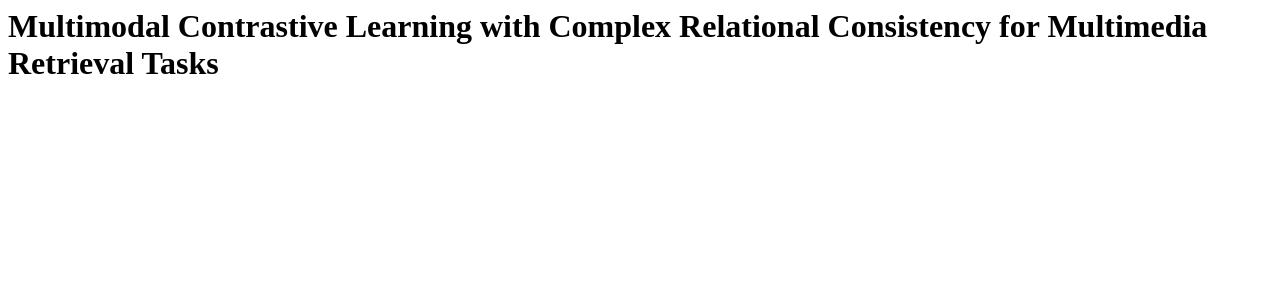
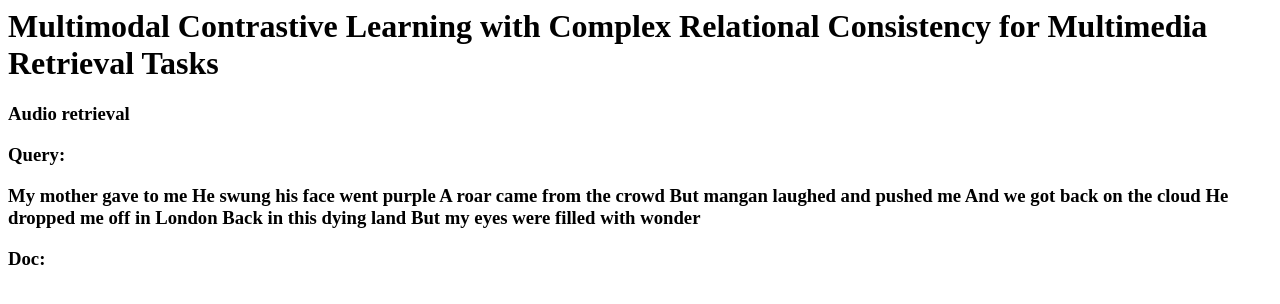
Before and after one commit to wehoxy/SIGIR22.github.io, a plain HTML site: page index.html in a window 1280 px wide. Drawn offline with Linux system fonts and the light colour scheme.

Commit message:
Update index.html

```diff
--- a/index.html
+++ b/index.html
@@ -1,7 +1,19 @@
 <html>
-  <body>
-    <h1> Multimodal Contrastive Learning with Complex Relational Consistency for Multimedia Retrieval Tasks </h1>
+	<body>
+	<h1> Multimodal Contrastive Learning with Complex Relational Consistency for Multimedia Retrieval Tasks </h>
 
+	<h3> Audio retrieval </h>
+	<p> Query: </p>
+	My mother gave to me
+	He swung his face went purple
+	A roar came from the crowd
+	But mangan laughed and pushed me
+	And we got back on the cloud
+	He dropped me off in London
+	Back in this dying land
+	But my eyes were filled with wonder
+	<p> Doc: </p>
+	<source src="test.wav" type="audio/wav">
 
-  </body>
+	</body>
 </html>
```
